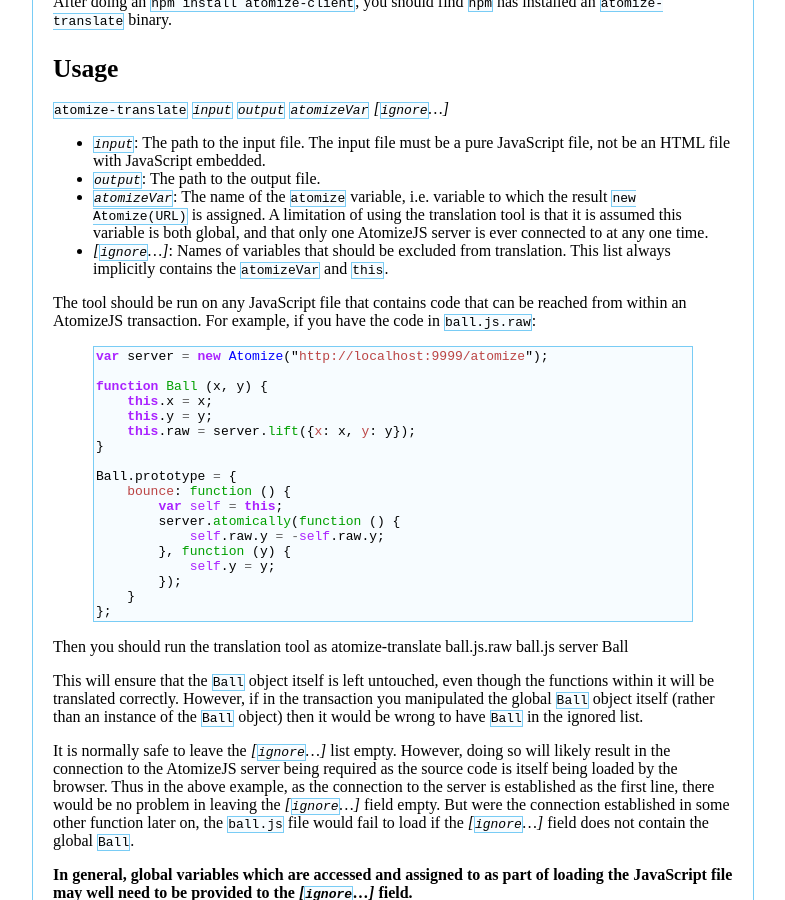
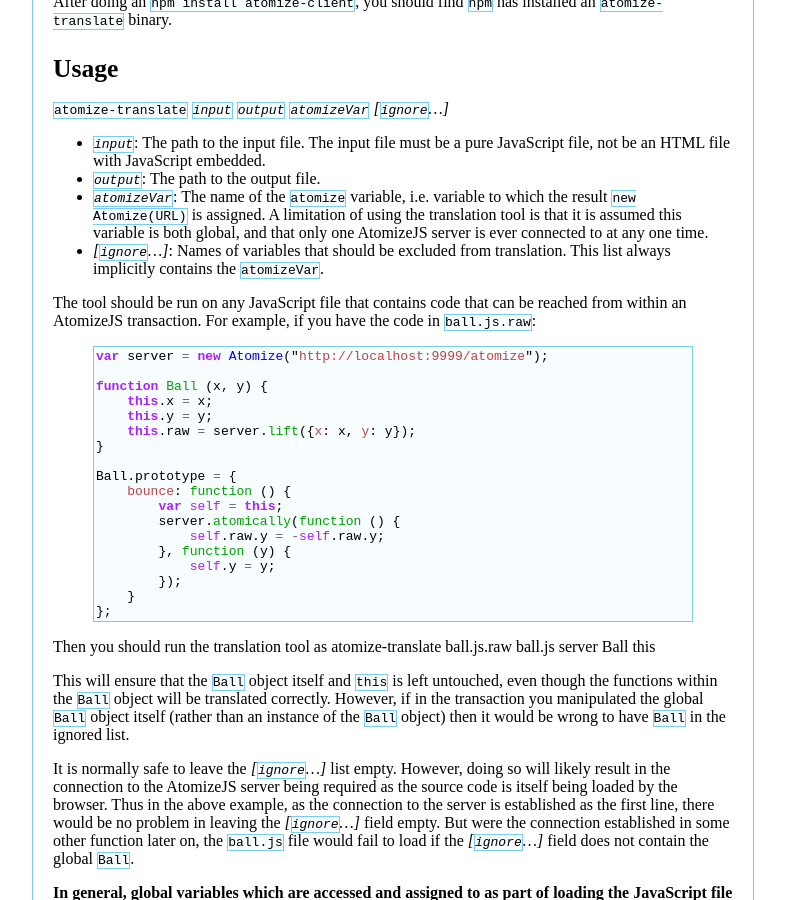
Before and after one commit to atomizejs/atomizejs.github.com, a Jekyll site: the page built from translate.html, in a window 1280 px wide and 900 px high, scrolled down 298 px. Shown: the whole window, without its empty margins (292-1077 px from the left). Built offline with Jekyll 4.4.1, drawn with Linux system fonts in a browser that asks for light colours; Markdown is read by kramdown in place of the engine named in the settings.

Commit message:
Correct docs now that translation tool does not ignore 'this'

```diff
--- a/translate.html
+++ b/translate.html
@@ -55,13 +54,13 @@
 {% endhighlight %}
 
 Then you should run the translation tool as
-    atomize-translate ball.js.raw ball.js server Ball
+    atomize-translate ball.js.raw ball.js server Ball this
 
-This will ensure that the `Ball` object itself is left untouched, even
-though the functions within it will be translated correctly. However,
-if in the transaction you manipulated the global `Ball` object itself
-(rather than an instance of the `Ball` object) then it would be wrong
-to have `Ball` in the ignored list.
+This will ensure that the `Ball` object itself and `this` is left
+untouched, even though the functions within the `Ball` object will be
+translated correctly. However, if in the transaction you manipulated
+the global `Ball` object itself (rather than an instance of the `Ball`
+object) then it would be wrong to have `Ball` in the ignored list.
 
 It is normally safe to leave the *[`ignore`...]* list empty. However,
 doing so will likely result in the connection to the AtomizeJS server
```
Also changed, not shown: other parts of translate.html (+1 -2 lines).
